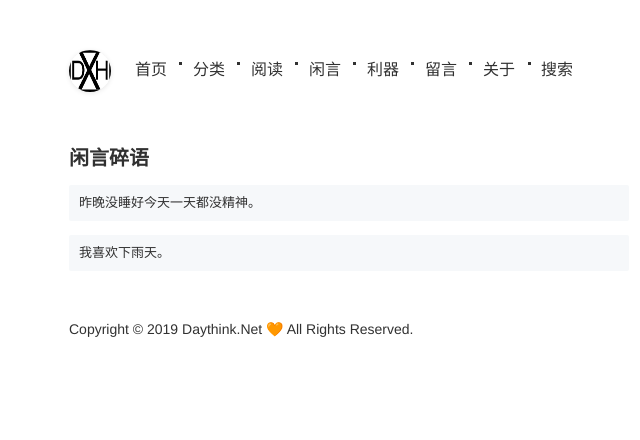
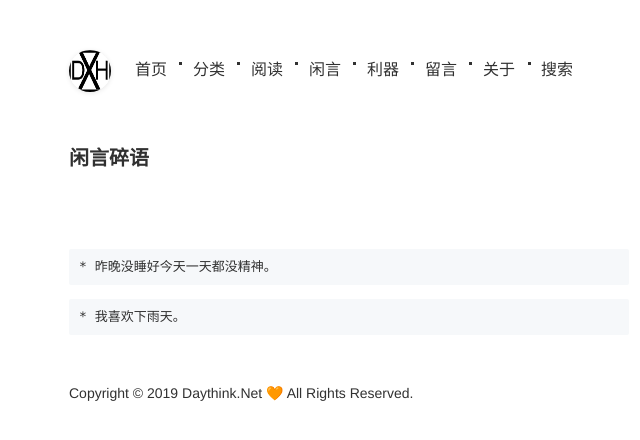
Before and after one commit to Devinteng/blog3, a Jekyll site: the page built from pages/闲言.md, in a window 1280 px wide. Shown: the top 440 px of the page, without its empty margins (291-931 px from the left). Built offline with Jekyll 4.4.1, drawn with Linux system fonts in a browser that asks for light colours.

Commit message:
Update 闲言.md

````diff
--- a/pages/闲言.md
+++ b/pages/闲言.md
@@ -3,10 +3,12 @@ layout: mypost
 isPage: true
 title: 闲言碎语
 ---
+<br/>
+<br/>
 
 ```
-昨晚没睡好今天一天都没精神。
+* 昨晚没睡好今天一天都没精神。
 ```
 ```
-我喜欢下雨天。
+* 我喜欢下雨天。
 ```
````
